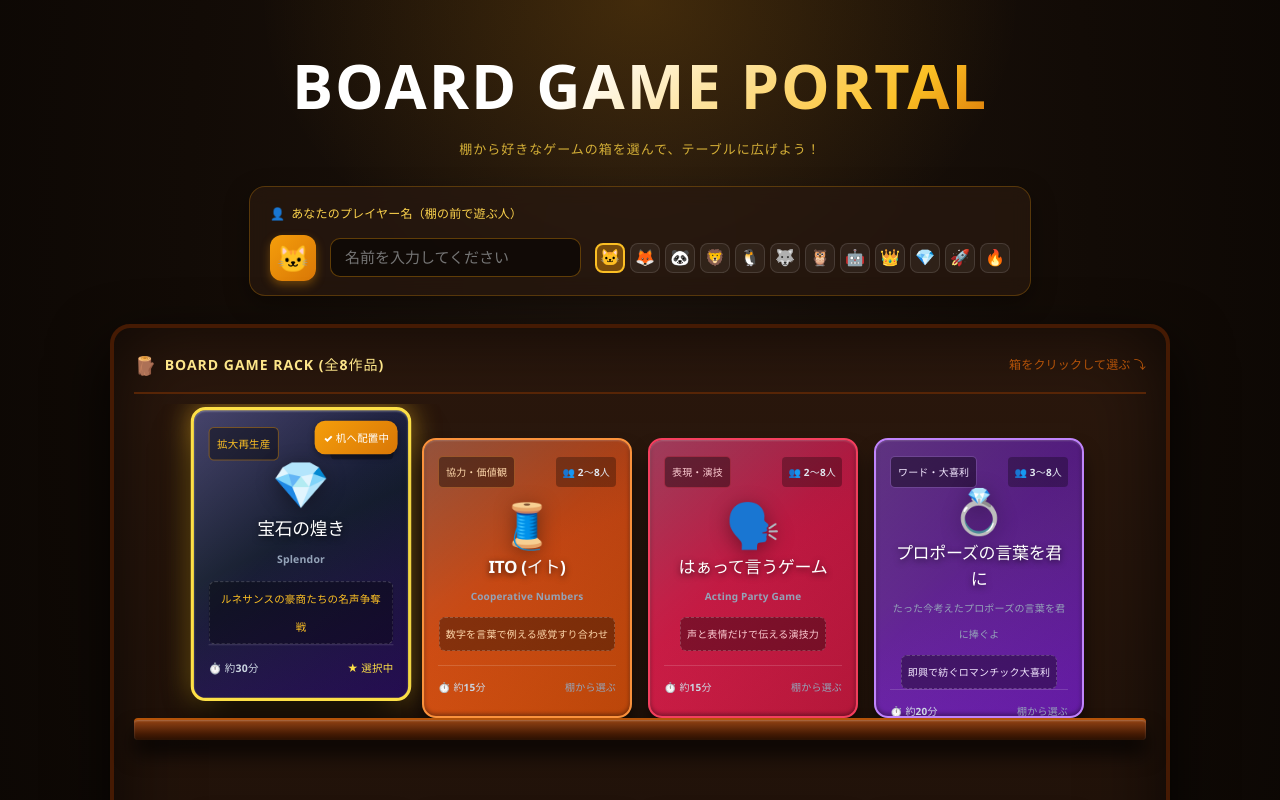
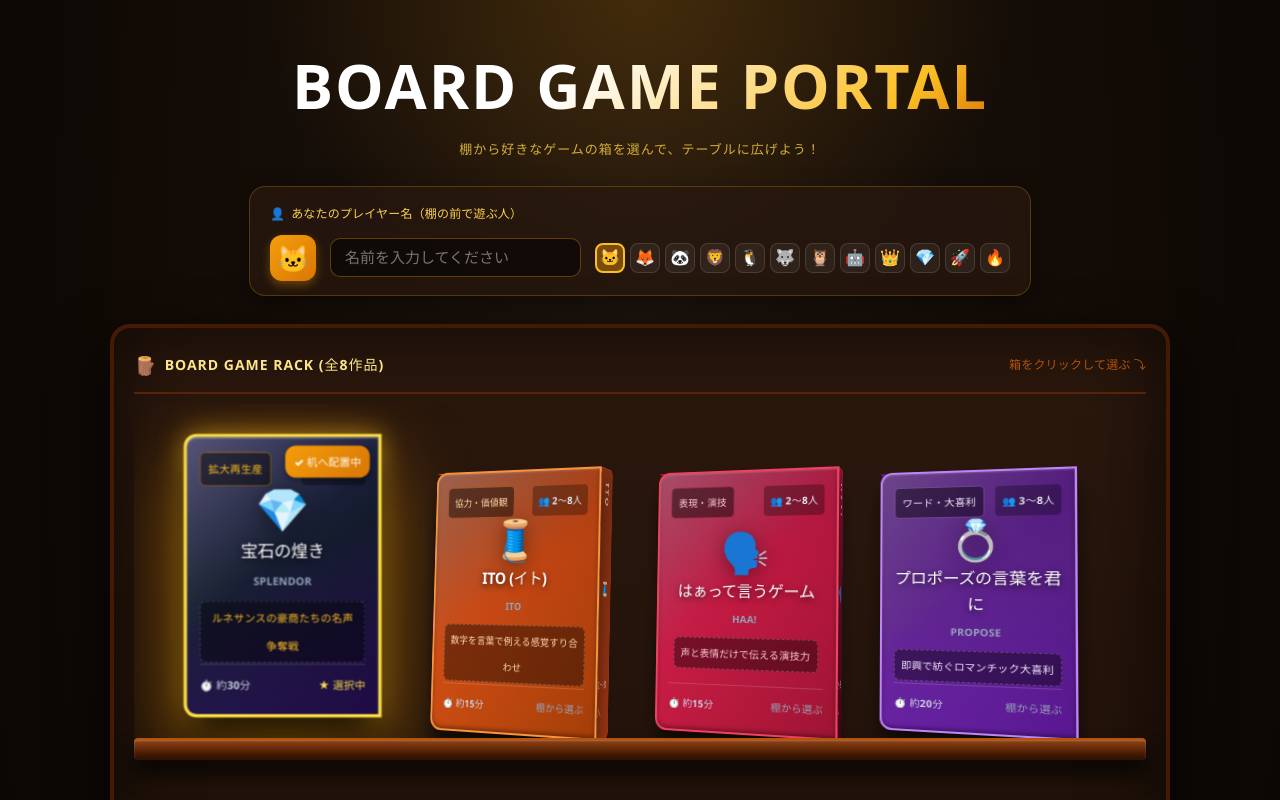
Before and after one commit to suti-tasu/-, a React (Vite) app: page / in a window 1280 px wide. Shown: the top 800 px of the page. Built offline with nearby package versions, Linux system fonts and the light colour scheme; what boardgame.io would draw is missing.

Commit message:
Add files via upload

```diff
--- a/src/App.jsx
+++ b/src/App.jsx
@@ -63,6 +63,7 @@ const GAMES_CATALOG = [
     id: 'splendor',
     title: '宝石の煌き',
     subtitle: 'Splendor',
+    enTitle: 'SPLENDOR',
     icon: '💎',
     badge: '拡大再生産',
     tagline: 'ルネサンスの豪商たちの名声争奪戦',
@@ -70,6 +71,8 @@ const GAMES_CATALOG = [
     time: '約30分',
     color: '#d97706',
     boxBg: 'linear-gradient(155deg, #1e1b4b 0%, #0f172a 45%, #2e1065 100%)',
+    spineBg: 'linear-gradient(180deg, #1e1b4b 0%, #0f172a 100%)',
+    topBg: '#2e1065',
     boxBorder: '#f59e0b',
     accentColor: '#fbbf24',
     gradient: 'linear-gradient(135deg, #f59e0b, #d97706)',
@@ -81,6 +84,7 @@ const GAMES_CATALOG = [
     id: 'ito',
     title: 'ITO (イト)',
     subtitle: 'Cooperative Numbers',
+    enTitle: 'ITO',
     icon: '🧵',
     badge: '協力・価値観',
     tagline: '数字を言葉で例える感覚すり合わせ',
@@ -88,6 +92,8 @@ const GAMES_CATALOG = [
     time: '約15分',
     color: '#ea580c',
     boxBg: 'linear-gradient(155deg, #7c2d12 0%, #c2410c 45%, #ea580c 100%)',
+    spineBg: 'linear-gradient(180deg, #7c2d12 0%, #9a3412 100%)',
+    topBg: '#ea580c',
     boxBorder: '#fb923c',
     accentColor: '#fed7aa',
     gradient: 'linear-gradient(135deg, #f97316, #ea580c)',
@@ -99,6 +105,7 @@ const GAMES_CATALOG = [
     id: 'haa',
     title: 'はぁって言うゲーム',
     subtitle: 'Acting Party Game',
+    enTitle: 'HAA!',
     icon: '🗣️',
     badge: '表現・演技',
     tagline: '声と表情だけで伝える演技力',
@@ -106,6 +113,8 @@ const GAMES_CATALOG = [
     time: '約15分',
     color: '#e11d48',
     boxBg: 'linear-gradient(155deg, #881337 0%, #be123c 45%, #e11d48 100%)',
+    spineBg: 'linear-gradient(180deg, #881337 0%, #4c0519 100%)',
+    topBg: '#be123c',
     boxBorder: '#f43f5e',
     accentColor: '#fecdd3',
     gradient: 'linear-gradient(135deg, #f43f5e, #be123c)',
@@ -117,6 +126,7 @@ const GAMES_CATALOG = [
     id: 'propose',
     title: 'プロポーズの言葉を君に',
     subtitle: 'たった今考えたプロポーズの言葉を君に捧ぐよ',
+    enTitle: 'PROPOSE',
     icon: '💍',
     badge: 'ワード・大喜利',
     tagline: '即興で紡ぐロマンチック大喜利',
@@ -124,6 +134,8 @@ const GAMES_CATALOG = [
     time: '約20分',
     color: '#9333ea',
     boxBg: 'linear-gradient(155deg, #3b0764 0%, #581c87 45%, #7e22ce 100%)',
+    spineBg: 'linear-gradient(180deg, #3b0764 0%, #2e1065 100%)',
+    topBg: '#581c87',
     boxBorder: '#c084fc',
     accentColor: '#f3e8ff',
     gradient: 'linear-gradient(135deg, #a855f7, #7e22ce)',
@@ -135,6 +147,7 @@ const GAMES_CATALOG = [
     id: 'hannin',
     title: '犯人は踊る',
     subtitle: 'Mystery & Deduction',
+    enTitle: 'HANNIN',
     icon: '🕵️',
     badge: '心理戦・推理',
     tagline: '誰が犯人？手札移動のサスペンス',
@@ -142,6 +155,8 @@ const GAMES_CATALOG = [
     time: '約10分',
     color: '#475569',
     boxBg: 'linear-gradient(155deg, #1c1917 0%, #292524 45%, #44403c 100%)',
+    spineBg: 'linear-gradient(180deg, #1c1917 0%, #0c0a09 100%)',
+    topBg: '#292524',
     boxBorder: '#78716c',
     accentColor: '#f87171',
     gradient: 'linear-gradient(135deg, #64748b, #334155)',
@@ -153,6 +168,7 @@ const GAMES_CATALOG = [
     id: 'crashice',
     title: 'クラッシュアイス',
     subtitle: 'Crash Ice Action 3D',
+    enTitle: 'CRASH ICE',
     icon: '🐧',
     badge: '3D物理アクション',
     tagline: '氷を叩け！リアル3D物理対戦',
@@ -160,6 +176,8 @@ const GAMES_CATALOG = [
     time: '約10分',
     color: '#0284c7',
     boxBg: 'linear-gradient(155deg, #0c4a6e 0%, #0369a1 45%, #0284c7 100%)',
+    spineBg: 'linear-gradient(180deg, #082f49 0%, #0369a1 100%)',
+    topBg: '#0284c7',
     boxBorder: '#38bdf8',
     accentColor: '#e0f2fe',
     gradient: 'linear-gradient(135deg, #0ea5e9, #0284c7)',
@@ -171,6 +189,7 @@ const GAMES_CATALOG = [
     id: 'nimmt',
     title: '6 Nimmt! (ニムト)',
     subtitle: 'Take 6! Classic Game',
+    enTitle: '6 NIMMT!',
     icon: '🐂',
     badge: '数字・心理戦',
     tagline: '6枚目でドボン！牛を引き取るな',
@@ -178,6 +197,8 @@ const GAMES_CATALOG = [
     time: '約20分',
     color: '#dc2626',
     boxBg: 'linear-gradient(155deg, #7f1d1d 0%, #991b1b 45%, #dc2626 100%)',
+    spineBg: 'linear-gradient(180deg, #450a0a 0%, #7f1d1d 100%)',
+    topBg: '#dc2626',
     boxBorder: '#ef4444',
     accentColor: '#fef08a',
     gradient: 'linear-gradient(135deg, #ef4444, #b91c1c)',
@@ -189,6 +210,7 @@ const GAMES_CATALOG = [
     id: 'indigo',
     title: 'インディゴ (Indigo)',
     subtitle: 'Knizia Hex Routes',
+    enTitle: 'INDIGO',
     icon: '🌊',
     badge: 'ルート構築名作',
     tagline: 'タイルを繋ぎ宝石を門へ導く',
@@ -196,6 +218,8 @@ const GAMES_CATALOG = [
     time: '約25分',
     color: '#0891b2',
     boxBg: 'linear-gradient(155deg, #164e63 0%, #0e7490 45%, #0891b2 100%)',
+    spineBg: 'linear-gradient(180deg, #083344 0%, #164e63 100%)',
+    topBg: '#0e7490',
     boxBorder: '#22d3ee',
     accentColor: '#a5f3fc',
     gradient: 'linear-gradient(135deg, #06b6d4, #0e7490)',
@@ -207,58 +231,98 @@ const GAMES_CATALOG = [
 
 const AVATAR_LIST = ['🐱', '🦊', '🐼', '🦁', '🐧', '🐺', '🦉', '🤖', '👑', '💎', '🚀', '🔥'];
 
-// ラック上の個別ボードゲーム箱コンポーネント
+// ラック上の個別ボードゲーム箱コンポーネント (リアル3D立体パッケージ)
 const BoardGameBox = ({ game, isSelected, onClick }) => {
   return (
     <div
       onClick={onClick}
-      className={`board-game-box ${isSelected ? 'is-selected' : ''}`}
+      className={`box-3d ${isSelected ? 'is-active' : ''}`}
       style={{
-        width: '210px',
-        height: '280px',
+        width: '185px',
+        height: '265px',
         flexShrink: 0,
         cursor: 'pointer',
         position: 'relative',
-        borderRadius: '14px',
-        padding: '16px 14px',
+        marginRight: '22px',
+        userSelect: 'none'
+      }}
+    >
+      {/* 3D Top Lid (上フタ) */}
+      <div
+        className="top-3d"
+        style={{
+          background: game.topBg,
+          borderRadius: '4px 4px 0 0',
+          borderTop: '1px solid rgba(255,255,255,0.35)'
+        }}
+      />
+
+      {/* 3D Side Spine (背表紙 / 側面の厚み) */}
+      <div
+        className="spine-3d"
+        style={{
+          background: game.spineBg,
+          borderRadius: '0 6px 6px 0',
+          borderRight: '1px solid rgba(0,0,0,0.4)',
+          display: 'flex',
+          flexDirection: 'column',
+          justifyContent: 'space-between',
+          alignItems: 'center',
+          padding: '14px 0',
+          boxSizing: 'border-box'
+        }}
+      >
+        <span style={{
+          fontSize: '11px',
+          fontWeight: '900',
+          color: 'rgba(255,255,255,0.65)',
+          letterSpacing: '2px',
+          writingMode: 'vertical-rl',
+          textOrientation: 'mixed'
+        }}>
+          {game.enTitle || game.subtitle}
+        </span>
+        <span style={{ fontSize: '14px' }}>{game.icon}</span>
+        <span style={{ fontSize: '10px', color: 'rgba(255,255,255,0.5)', fontWeight: 'bold' }}>{game.players}</span>
+      </div>
+
+      {/* 3D Front Face (箱の正面) */}
+      <div
+        style={{
+          width: '100%',
+          height: '100%',
+          borderRadius: '12px 0 0 12px',
+          padding: '14px 12px',
           boxSizing: 'border-box',
           background: game.boxBg,
           border: isSelected ? '3px solid #fde047' : `2px solid ${game.boxBorder}`,
           boxShadow: isSelected
-          ? `0 26px 38px -4px rgba(0,0,0,0.85), 0 0 25px ${game.accentColor}99, inset 0 1px 2px rgba(255,255,255,0.4)`
+            ? `0 24px 35px -4px rgba(0,0,0,0.85), 0 0 25px ${game.accentColor}99, inset 0 1px 2px rgba(255,255,255,0.4)`
             : `0 14px 20px -3px rgba(0,0,0,0.7), inset 0 1px 2px rgba(255,255,255,0.2), inset 0 -2px 4px rgba(0,0,0,0.4)`,
-        transform: isSelected ? 'translateY(-22px) scale(1.05)' : 'translateY(0)',
-        transition: 'all 0.28s cubic-bezier(0.34, 1.56, 0.64, 1)',
           display: 'flex',
           flexDirection: 'column',
           justifyContent: 'space-between',
-        overflow: 'hidden',
-        userSelect: 'none'
+          position: 'relative',
+          overflow: 'hidden'
         }}
       >
         {/* 箱表面の光沢レイヤー */}
-      <div style={{
-        position: 'absolute',
-        top: 0, left: 0, right: 0, bottom: 0,
-        background: 'linear-gradient(135deg, rgba(255,255,255,0.18) 0%, rgba(255,255,255,0.03) 45%, rgba(0,0,0,0.2) 100%)',
-        pointerEvents: 'none',
-        borderRadius: '12px'
-      }} />
+        <div className="box-sheen" style={{ position: 'absolute', inset: 0, pointerEvents: 'none' }} />
 
         {/* 選択中リボンバッジ */}
         {isSelected && (
           <div style={{
             position: 'absolute',
-          top: '10px',
-          right: '10px',
+            top: '8px',
+            right: '8px',
             background: 'linear-gradient(135deg, #f59e0b, #d97706)',
             color: '#ffffff',
             fontSize: '10px',
             fontWeight: '900',
-          padding: '3px 8px',
+            padding: '2px 8px',
             borderRadius: '10px',
             boxShadow: '0 2px 6px rgba(0,0,0,0.4)',
-          zIndex: 3
+            zIndex: 10
           }}>
             ✓ 机へ配置中
           </div>
@@ -270,7 +334,7 @@ const BoardGameBox = ({ game, isSelected, onClick }) => {
             fontSize: '10px',
             fontWeight: 'bold',
             color: game.accentColor,
-          background: 'rgba(0,0,0,0.4)',
+            background: 'rgba(0,0,0,0.45)',
             padding: '2px 7px',
             borderRadius: '5px',
             border: `1px solid ${game.boxBorder}66`
@@ -285,16 +349,16 @@ const BoardGameBox = ({ game, isSelected, onClick }) => {
         {/* 箱中央：カバーアート & タイトル */}
         <div style={{ textAlign: 'center', margin: 'auto 0', zIndex: 2 }}>
           <div style={{
-          fontSize: '44px',
+            fontSize: '40px',
             lineHeight: 1,
-          marginBottom: '8px',
+            marginBottom: '6px',
             filter: 'drop-shadow(0 4px 10px rgba(0,0,0,0.4))'
           }}>
             {game.icon}
           </div>
           <h3 style={{
-          margin: '0 0 3px',
-          fontSize: '17px',
+            margin: '0 0 2px',
+            fontSize: '16px',
             fontWeight: '900',
             color: '#ffffff',
             letterSpacing: '-0.3px',
@@ -302,14 +366,14 @@ const BoardGameBox = ({ game, isSelected, onClick }) => {
           }}>
             {game.title}
           </h3>
-        <div style={{ fontSize: '10px', color: '#94a3b8', fontWeight: 'bold', marginBottom: '8px' }}>
-          {game.subtitle}
+          <div style={{ fontSize: '10px', color: '#94a3b8', fontWeight: 'bold', marginBottom: '6px' }}>
+            {game.enTitle || game.subtitle}
           </div>
           <div style={{
             fontSize: '10px',
             color: game.accentColor,
-          background: 'rgba(0,0,0,0.35)',
-          padding: '3px 6px',
+            background: 'rgba(0,0,0,0.4)',
+            padding: '2px 6px',
             borderRadius: '6px',
             display: 'inline-block',
             fontWeight: 'bold',
@@ -324,7 +388,7 @@ const BoardGameBox = ({ game, isSelected, onClick }) => {
           display: 'flex',
           justifyContent: 'space-between',
           alignItems: 'center',
-        paddingTop: '8px',
+          paddingTop: '6px',
           borderTop: '1px solid rgba(255,255,255,0.15)',
           fontSize: '10px',
           color: '#cbd5e1',
@@ -335,6 +399,7 @@ const BoardGameBox = ({ game, isSelected, onClick }) => {
           <span style={{ color: isSelected ? '#fde047' : '#94a3b8' }}>
             {isSelected ? '★ 選択中' : '棚から選ぶ'}
           </span>
+        </div>
       </div>
     </div>
   );
@@ -674,12 +739,44 @@ const App = () => {
       overflowX: 'hidden'
     }}>
       <style>{`
-        .board-game-box:hover {
-          transform: translateY(-16px) scale(1.03) !important;
-          box-shadow: 0 22px 30px -4px rgba(0, 0, 0, 0.8) !important;
+        .perspective-shelf {
+          perspective: 900px;
         }
-        .board-game-box.is-selected {
-          transform: translateY(-24px) scale(1.05) !important;
+        .box-3d {
+          transform-style: preserve-3d;
+          transform: rotateY(-20deg) rotateX(3deg);
+          transition: all 0.35s cubic-bezier(0.34, 1.56, 0.64, 1);
+        }
+        .box-3d:hover {
+          transform: rotateY(-3deg) rotateX(0deg) translateY(-18px) scale(1.04) !important;
+          filter: drop-shadow(0 22px 25px rgba(0, 0, 0, 0.85)) !important;
+        }
+        .box-3d.is-active {
+          transform: rotateY(0deg) rotateX(0deg) translateY(-26px) scale(1.07) !important;
+          filter: drop-shadow(0 26px 35px rgba(245, 158, 11, 0.55)) !important;
+        }
+        .spine-3d {
+          position: absolute;
+          top: 0;
+          right: -30px;
+          width: 30px;
+          height: 100%;
+          transform-origin: left center;
+          transform: rotateY(90deg);
+          box-shadow: inset 1px 0 2px rgba(255,255,255,0.25);
+        }
+        .top-3d {
+          position: absolute;
+          top: -22px;
+          left: 0;
+          width: 100%;
+          height: 22px;
+          transform-origin: bottom center;
+          transform: rotateX(90deg);
+          background: linear-gradient(90deg, rgba(255,255,255,0.2) 0%, rgba(255,255,255,0.05) 100%);
+        }
+        .box-sheen {
+          background: linear-gradient(135deg, rgba(255,255,255,0.25) 0%, rgba(255,255,255,0.03) 45%, rgba(0,0,0,0.3) 100%);
         }
         .shelf-boxes-scroll::-webkit-scrollbar {
           height: 8px;
@@ -892,14 +989,14 @@ const App = () => {
           {/* SHELF TIER 1 (上段ラック: 4作品) */}
           <div style={{ position: 'relative', marginBottom: '28px' }}>
             <div
-              className="shelf-boxes-scroll"
+              className="shelf-boxes-scroll perspective-shelf"
               style={{
                 display: 'flex',
                 justifyContent: 'center',
                 alignItems: 'flex-end',
-                gap: '16px',
-                padding: '24px 8px 0',
-                minHeight: '290px',
+                gap: '24px',
+                padding: '30px 18px 4px',
+                minHeight: '300px',
                 overflowX: 'auto',
                 position: 'relative',
                 zIndex: 2
@@ -930,14 +1027,14 @@ const App = () => {
           {/* SHELF TIER 2 (下段ラック: 4作品) */}
           <div style={{ position: 'relative', marginBottom: '16px' }}>
             <div
-              className="shelf-boxes-scroll"
+              className="shelf-boxes-scroll perspective-shelf"
               style={{
                 display: 'flex',
                 justifyContent: 'center',
                 alignItems: 'flex-end',
-                gap: '16px',
-                padding: '24px 8px 0',
-                minHeight: '290px',
+                gap: '24px',
+                padding: '30px 18px 4px',
+                minHeight: '300px',
                 overflowX: 'auto',
                 position: 'relative',
                 zIndex: 2
--- a/src/CrashIceBoard.jsx
+++ b/src/CrashIceBoard.jsx
@@ -1,4 +1,4 @@
-import React, { useState, useEffect, useRef, useCallback } from 'react';
+import React, { useState, useEffect, useRef, useCallback, useMemo } from 'react';
 import { ROULETTE_ITEMS, HEX_DIRECTIONS } from './CrashIceGame';
 import { CrashIce3DCanvas } from './CrashIce3DCanvas';
 import { UnifiedLobby } from './UnifiedLobby';
```
Lines whose indentation alone changed are shown as unchanged.
